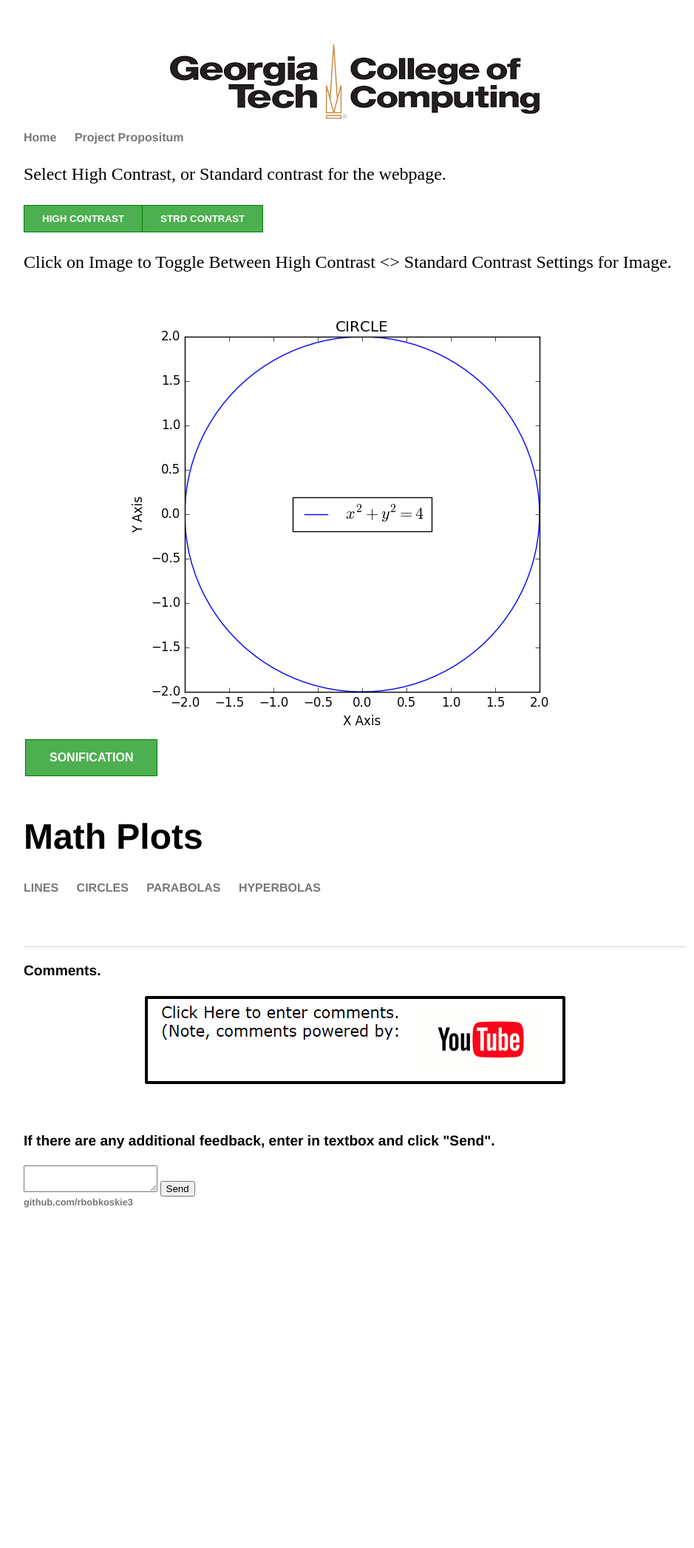
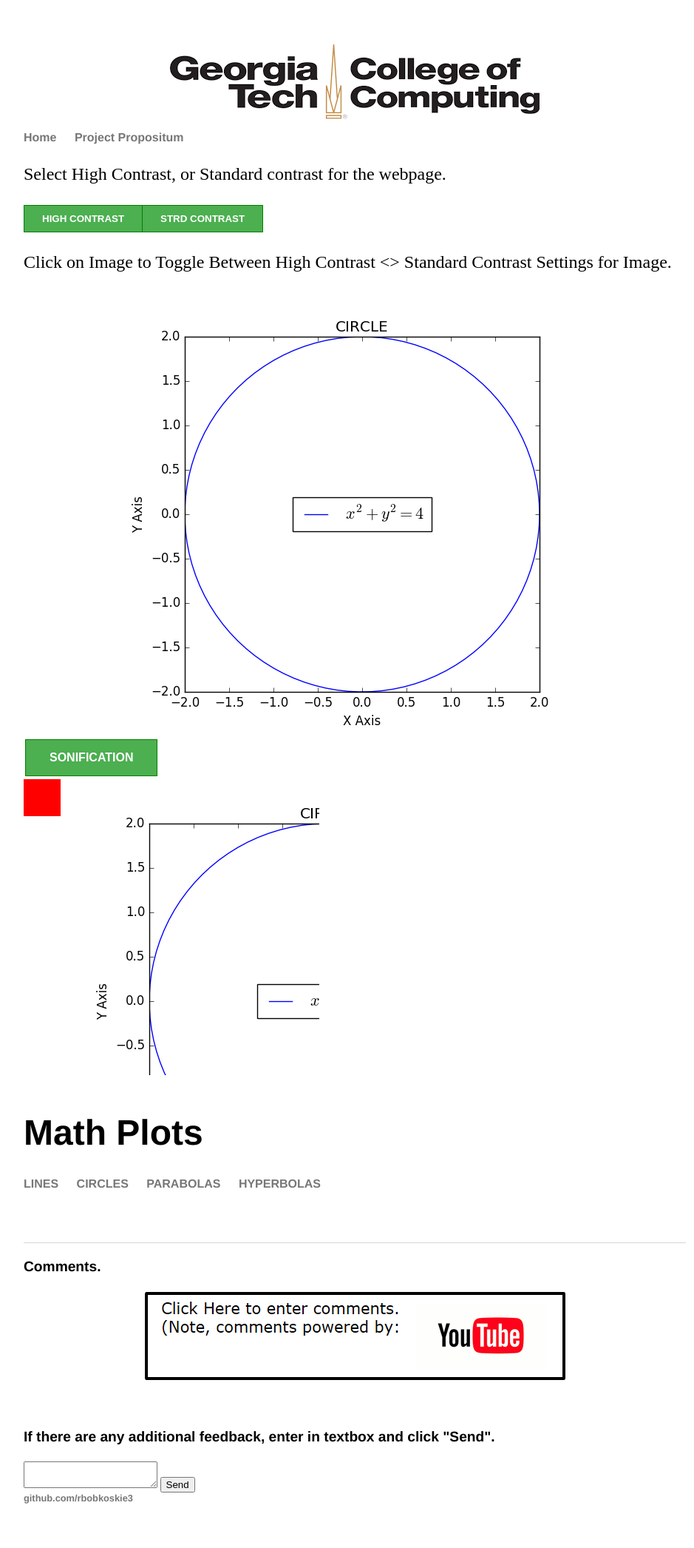
Before and after one commit to rbobkoskie3/rbobkoskie3.github.io, a Jekyll site: the page built from blog/index.html, in a window 1280 px wide. Shown: the whole page at 74% size, without its empty margins (160-1099 px from the left). Built offline with Jekyll 4.4.1, drawn with Linux system fonts in a browser that asks for light colours; before the commit the page ends 1692 px from its top, so only the background shows below that.

Commit message:
Add files via upload

```diff
--- a/blog/index.html
+++ b/blog/index.html
@@ -66,7 +66,9 @@
 
         <input type="button" class="button" value="SONIFICATION"  onclick="play()">
         <audio id="audio" src="https://rbobkoskie3.github.io/sounds/circle.mp4" ></audio>
-
+        <div id ="myContainer">
+        <div id ="myAnimation"></div>
+        </div>
         <script>
                 var isPlaying = false
                 function play() {
```
Also changed, not shown: other parts of blog/index.html (+6 -4 lines).
